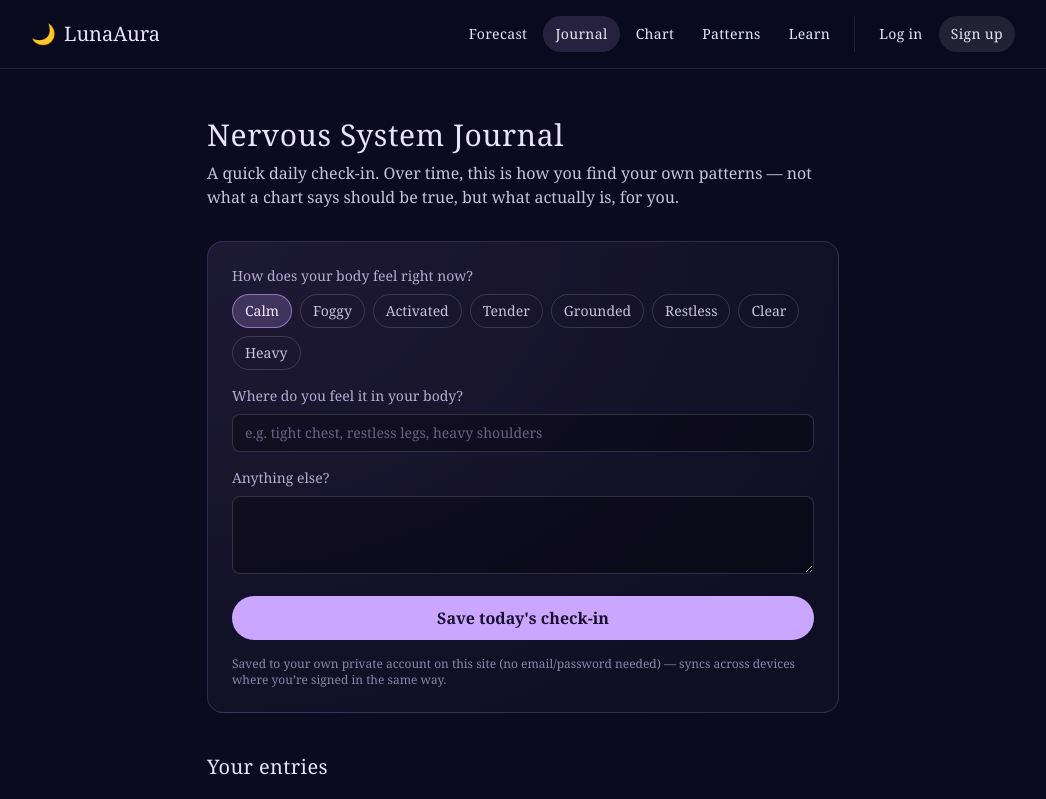
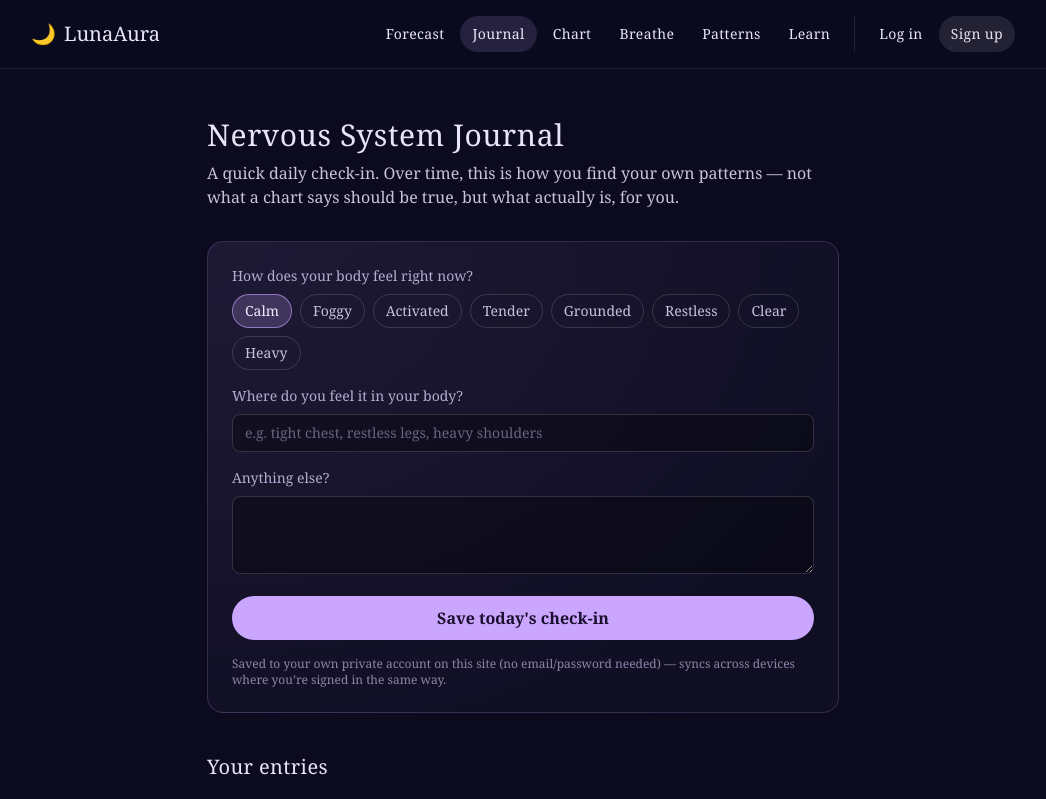
Before and after one commit to madisonmcmillen94-sketch/lunaaura.app, a React (Vite) app: page /journal in a window 1280 px wide. Shown: the top 799 px of the page, without its empty margins (117-1163 px from the left). Built offline with nearby package versions, Linux system fonts and the light colour scheme; no server answers.

Commit message:
Add Breathe nav link

```diff
--- a/src/components/Layout.tsx
+++ b/src/components/Layout.tsx
@@ -113,6 +113,14 @@ export default function Layout() {
               Chart
             </NavLink>
             <NavLink
+              to="/breathe"
+              className={({ isActive }) =>
+                `${navItem} ${isActive ? 'bg-[#caa6ff]/15 text-[#e9d9ff]' : 'text-[#c9c2dd] hover:bg-white/5'}`
+              }
+            >
+              Breathe
+            </NavLink>
+            <NavLink
               to="/patterns"
               className={({ isActive }) =>
                 `${navItem} ${isActive ? 'bg-[#caa6ff]/15 text-[#e9d9ff]' : 'text-[#c9c2dd] hover:bg-white/5'}`
```
